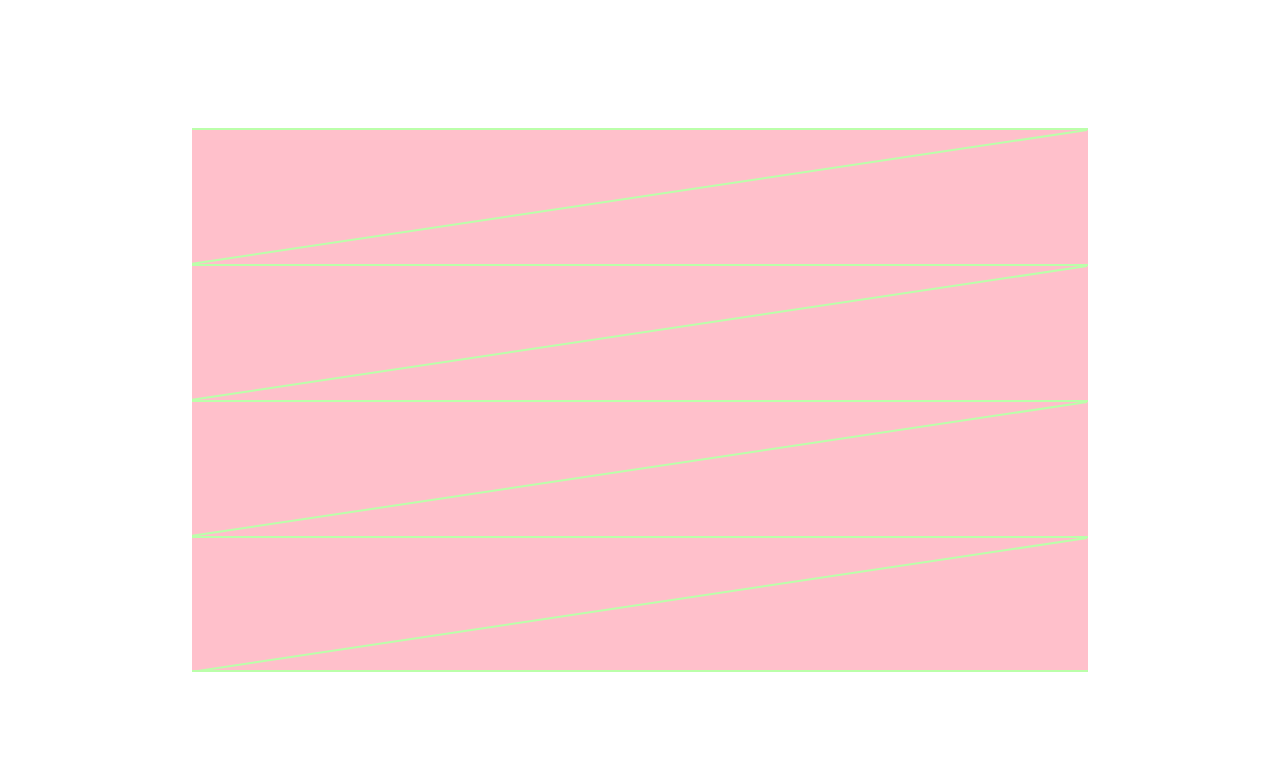
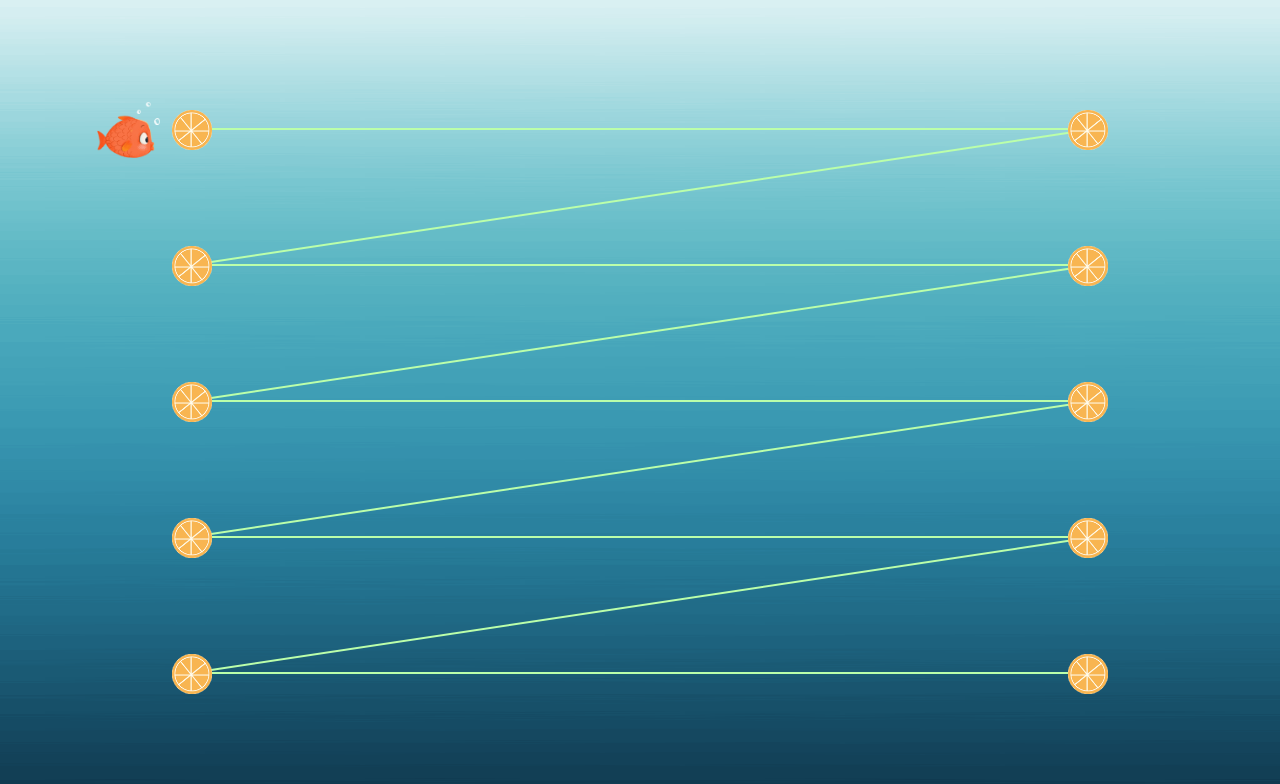
Before and after one commit to AZQD/MyLearning, a plain HTML site: page Terry/demo.html in a window 1280 px wide. Drawn offline with Linux system fonts and the light colour scheme.

Commit message:
页面UI和动画初始化交互

```diff
--- a/Terry/css/demo.less
+++ b/Terry/css/demo.less
@@ -11,16 +11,29 @@ body::-webkit-scrollbar {
   width: 0;
 }
 
+@foodIconLength: 12; // 食物的图标大小
+
 .index-wrapper{
   height: 100vh;
-  //background: url("../images/bg_sea.png") repeat-x;
+  background: url("../images/bg_sea.png") repeat-x;
   background-size: 100% 100%;
   padding: 10% 15%;
   #contentBox{
     height: 100%;
-    background-color: pink;
+    //background-color: pink;
+    position: relative;
+
+    #eaterIcon{
+      position: absolute;
+      width:299/@rem/16;
+      height: 262/@rem/16;
+      left: -899/@rem/16/2;
+      top: -262/@rem/16/2;
+      z-index: 2;
+    }
+
     .partItem {
-      overflow: hidden;
+      //overflow: hidden;/*不需要*/
       //border-top: solid 1px #000;
       //width: 200px;
       //height: 100px;
@@ -28,6 +41,36 @@ body::-webkit-scrollbar {
       background-color: transparent;
       &:last-child{
         //border-bottom: solid 1px #000;
+      }
+
+      .border{/*作为运动轨迹*/
+        position: absolute;
+        left: 0;
+        bottom: 0;
+        width: 100%;
+      }
+
+      .foodIcon{
+        width: @foodIconLength/@rem;
+        height: @foodIconLength/@rem;
+        position: absolute;
+        z-index: 1;
+      }
+      .foodIcon1{
+        left: -(@foodIconLength/2)/@rem;
+        top: -(@foodIconLength/2)/@rem;
+      }
+      .foodIcon2{
+        right: -(@foodIconLength/2)/@rem;
+        top: -(@foodIconLength/2)/@rem;
+      }
+      .foodIcon3{
+        left: -(@foodIconLength/2)/@rem;
+        bottom: -(@foodIconLength/2)/@rem;
+      }
+      .foodIcon4{
+        right: -(@foodIconLength/2)/@rem;
+        bottom: -(@foodIconLength/2)/@rem;
       }
     }
 
--- a/Terry/demo.html
+++ b/Terry/demo.html
@@ -15,6 +15,7 @@
 	<div class="index-wrapper">
 
         <div id="contentBox">
+          <img id="eaterIcon" src="./images/fish_right.png" alt="eaterIcon">
           <!--<div class="partItem"></div>-->
         </div>
 
@@ -45,33 +46,80 @@
     let point = 10; // 一共10个目标点
     let lineColor = '#bfa'; // 线条颜色
     let lineWidth = 2; // 线条粗细
+    let animatEasing = 500; // 动画速度
+    let animatDelay = 200; // 动画每个阶段停留时间
 
     let $contentBox = $('#contentBox'); // 容器box
     let itemWidth = $contentBox.width(); // 子元素宽度
     let itemHeight = $contentBox.height()/(point/2 - 1); // 子元素高度
 
-    // 添加子元素，并定义样式
+    // 补充顶部边框，作为运动轨迹
+    $contentBox.css({
+      'borderTop': `${lineWidth}px solid ${lineColor}`
+    });
+
+    // 添加子元素，添加子元素图片
     for(let i = 0; i<point/2 - 1; i++){
       $contentBox.append('<div class="partItem"></div>');
-      $('.partItem').eq(i)
-        .width(itemWidth)
-        .height(itemHeight).css({
-        'borderTop': `${lineWidth}px solid ${lineColor}`
-      });
+      $('.partItem').eq(i).width(itemWidth).height(itemHeight).append('' +
+        '<div class="border" style="height: '+lineWidth+'px; background: '+lineColor+'"></div>' +
+        '<img class="foodIcon foodIcon1" src="./images/lemon.png" alt="foodIcon">' +
+        '<img class="foodIcon foodIcon2" src="./images/lemon.png" alt="foodIcon">'
+      );
     }
-    // 最后一个元素不要边框
-    $('.partItem:last-child').css({
-      'borderBottom': `${lineWidth}px solid ${lineColor}`
-    });
 
-    // 子元素，添加伪类样式
+    // 最后一个元素添加子元素图片
+    $('.partItem:last-child').append('' +
+      '<img class="foodIcon foodIcon3" src="./images/lemon.png" alt="foodIcon">' +
+      '<img class="foodIcon foodIcon4" src="./images/lemon.png" alt="foodIcon">'
+    );
+
+    // 子元素，添加伪类样式，作为运动轨迹
     $(`<style>.partItem:before{
       width: ${lineWidth}px;
       height: ${Math.sqrt( Math.pow(itemWidth,2)+Math.pow(itemHeight,2) )}px;
       background-color: ${lineColor};
-      transform: rotate(${getTanDeg(itemWidth/(itemHeight - lineWidth))+'deg'});
+      transform: rotate(${getTanDeg(itemWidth/(itemHeight - lineWidth/2))+'deg'});
 
     }</style>`).appendTo('head');
+
+
+
+    var $foodIconArr = $('.foodIcon');// 食物的图标数组
+    var $eater = $('#eaterIcon'); // 猎人（人或者鱼）
+
+    let eaterWidth = $eater.width(); // 捕食者宽度
+    let eaterHeight = $eater.height(); // 捕食者高度
+
+
+    $eater.unbind('click').bind('click', function(){
+      eatingFood();
+    });
+
+    /**
+     * eatingFood：开始吃食物
+     */
+    function eatingFood(){
+      for(let i = 0; i<=point; i++){
+
+        let left = i%2?0:itemWidth; // 距离左侧距离
+        let top = Math.ceil(i/2)*itemHeight; // 距离顶部距离
+
+        if(i === 0){// 隐藏第一个食物
+          $foodIconArr.eq(0).hide();
+        }
+        if(i<point - 1){ // 最后一次之前停止动画
+          $eater.animate({
+            left: left - eaterWidth/2, // 减去自身边距的一半
+            top: top  - eaterHeight/2 // 减去自身边距的一半
+          }, animatEasing, 'linear', function(){
+            console.log(left, top);
+            $foodIconArr.eq(i+1).hide();
+            $eater.attr('src', `./images/fish_${i%2?'right':'left'}.png`);
+          }).delay(animatDelay);
+        }
+      }
+    }
 
   });
 
```
Also changed, not shown: Terry/css/demo.css.
